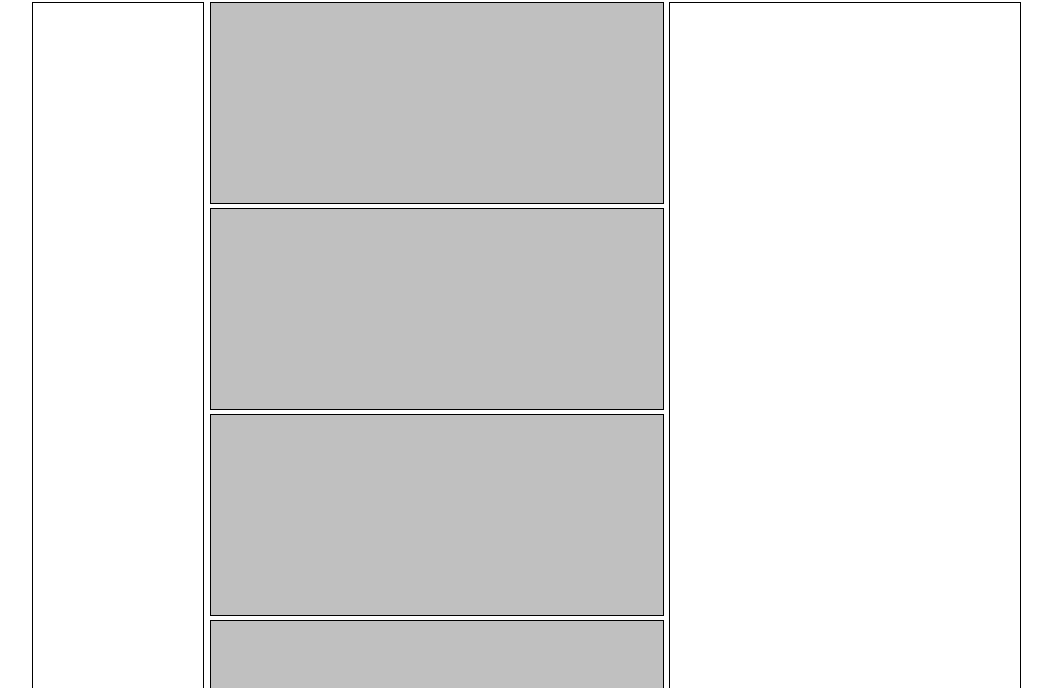
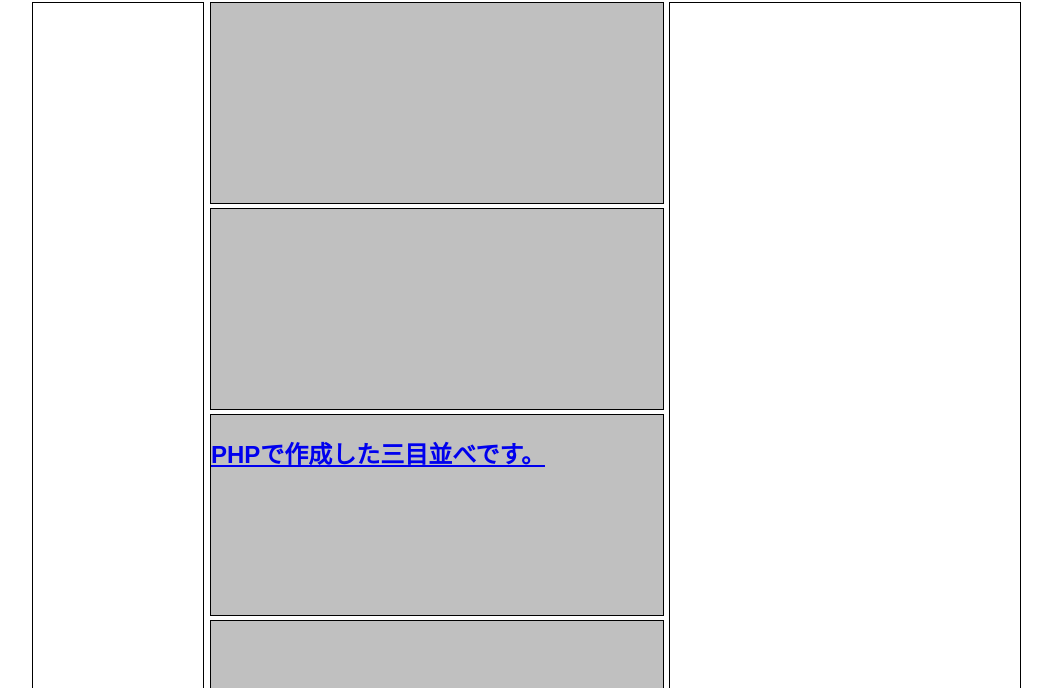
Before and after one commit to hisatetsu/pages, a plain HTML site: page index.html in a window 1280 px wide. Shown: the part 112-800 px from the top of the page, without its empty margins (121-1174 px from the left). Drawn offline with Linux system fonts and the light colour scheme; a web font is replaced by a local one.

Commit message:
Update index.html

```diff
--- a/index.html
+++ b/index.html
@@ -22,7 +22,11 @@
 
 </div>
 <div class="main02"></div>
-<div class="main02"></div>
+<div class="main02">
+
+  <a href="https://github.com/hisatetsu/php-tic-tac-toe" target="_blank"><h2>PHPで作成した三目並べです。</h2></a>
+
+</div>
 <div class="main02"></div>
 
 </div>
```
